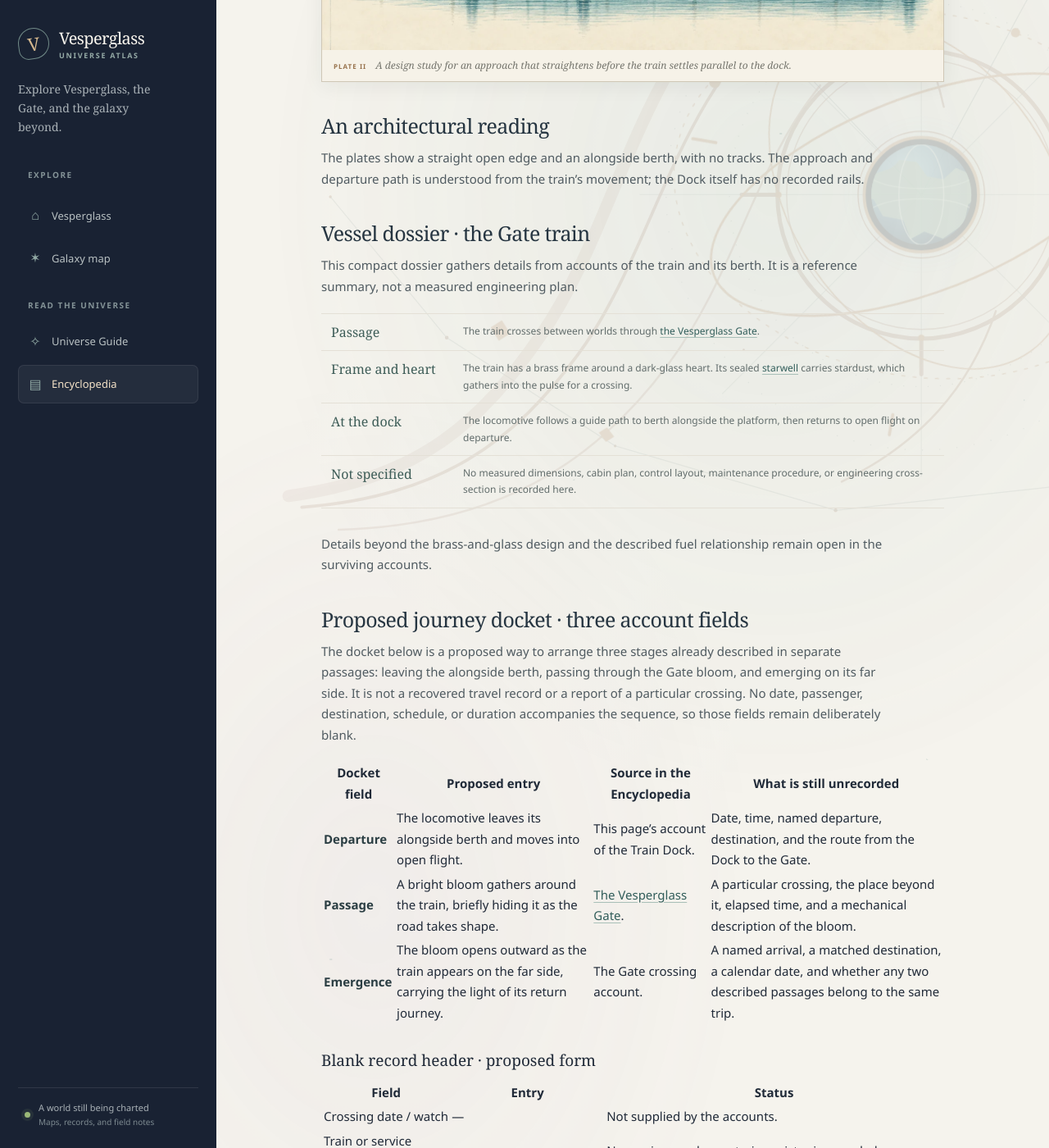
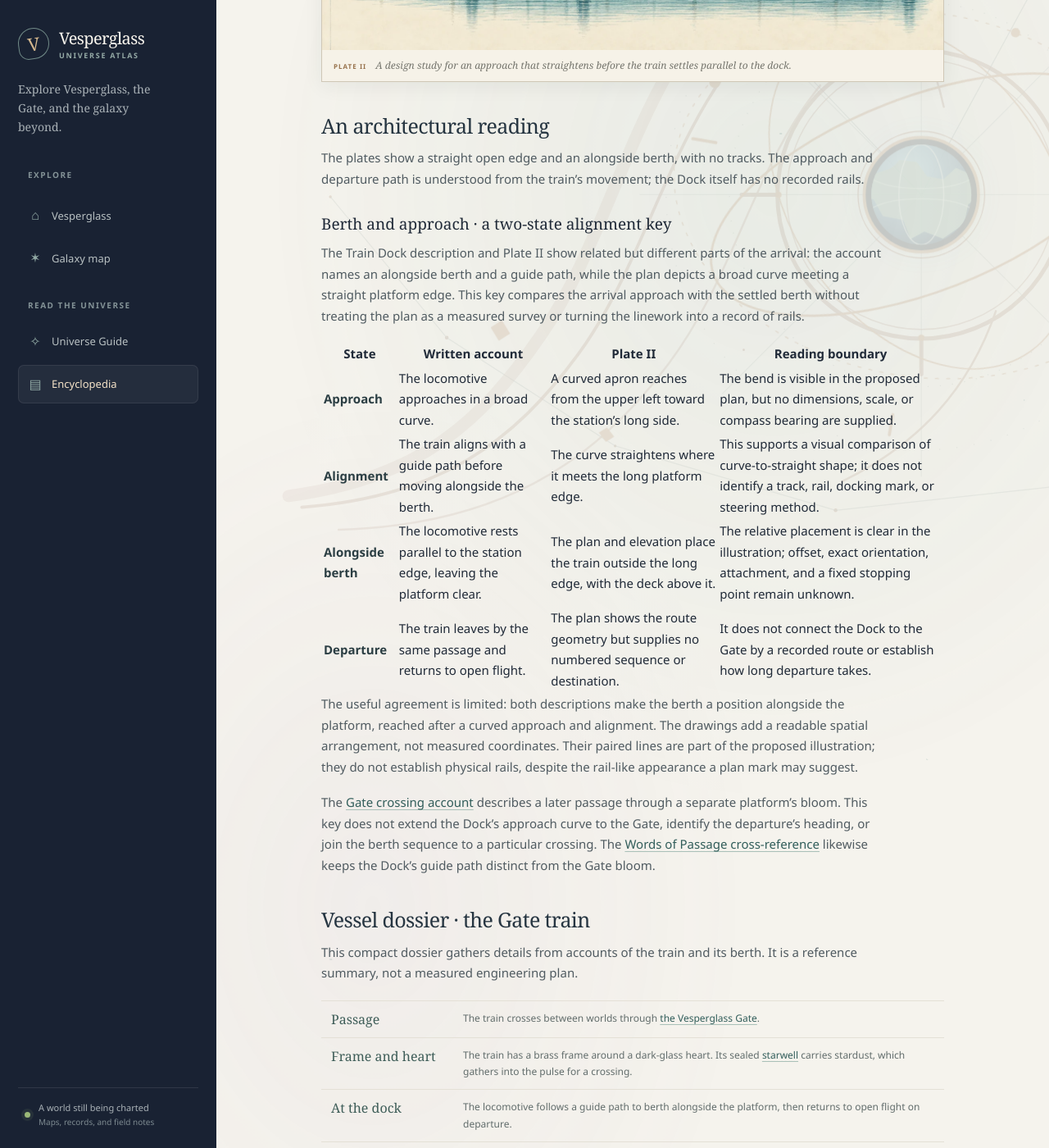
Before and after one commit to vesperglass/vesperglass.github.io, a Jekyll site: the page built from library/train-dock.md, in a window 1280 px wide and 1400 px high, scrolled down 1651 px. Shown: the whole window at 82% size. Built offline with Jekyll 4.4.1, drawn with Linux system fonts in a browser that asks for light colours.

Commit message:
DockAlignmentUpdate

```diff
--- a/assets/site.js
+++ b/assets/site.js
@@ -12,7 +12,7 @@
     { title: "Observatory Logbook", url: "/library/observatory/", summary: "Instruments, observations, comparisons, and records of the sky.", terms: "observatory logbook instruments orrery telescope charts comparison follow-up color sighting tube" },
     { title: "Star Archive", url: "/library/star-archive/", summary: "A reference room for the knowledge of the sky, with an evidence matrix for the proposed Unfixed Meridian chart and its margin-mark legend.", terms: "star archive books maps memory library Unfixed Meridian annotations uncertain reading unverified place evidence provenance source title scope maker compiler date coordinates chart catalog cataloguer" },
     { title: "The Vesperglass Gate", url: "/library/vesperglass-gate/", summary: "The detached portal platform, pictured aperture, and account of the Gate bloom.", terms: "vesperglass gate portal transit galaxy ring aperture arch cutaway construction bloom opening crossing" },
-    { title: "Vesperglass Train Dock", url: "/library/train-dock/", summary: "A clear landing apron, alongside berth, and proposed journey docket that separates departure, Gate bloom, and emergence from unrecorded itinerary details.", terms: "train dock berth station locomotive platform train journey docket departure crossing Gate bloom emergence passage itinerary date time passenger destination schedule duration cargo manifest route guide path" },
+    { title: "Vesperglass Train Dock", url: "/library/train-dock/", summary: "A clear landing apron, alongside berth, proposed approach-to-berth alignment key, and journey docket that separates departure, Gate bloom, and emergence from unrecorded itinerary details.", terms: "train dock berth station locomotive platform train journey docket departure crossing Gate bloom emergence passage itinerary date time passenger destination schedule duration cargo manifest route guide path alignment approach curve alongside offset orientation" },
     { title: "Vesperglass Postal Service", url: "/library/postal-service/", summary: "A proposed postal service, architectural seal, four-stamp issue, cancellation marks, and blank envelope-face layout.", terms: "postal service post postage stamp seal cancellation mark postmark mail correspondence letter envelope sender addressee Gate Workshop Observatory Compass Garden Tideglass Foundry" },
     { title: "Words of Passage", url: "/library/words-of-passage/", summary: "A reference to stardust, the starwell, Gate bloom, the Train Dock guide path, and reader pronunciation cues.", terms: "stardust starwell gate bloom guide path passage train dock pronunciation how to say stress syllables Vesperglass Tideglass" }
   ];
--- a/library/train-dock.md
+++ b/library/train-dock.md
@@ -27,6 +27,21 @@ Vesperglass Train Dock is a platform separate from the Vesperglass Gate. It give
 ## An architectural reading
 
 The plates show a straight open edge and an alongside berth, with no tracks. The approach and departure path is understood from the train's movement; the Dock itself has no recorded rails.
+
+### Berth and approach · a two-state alignment key
+
+The Train Dock description and Plate II show related but different parts of the arrival: the account names an alongside berth and a guide path, while the plan depicts a broad curve meeting a straight platform edge. This key compares the arrival approach with the settled berth without treating the plan as a measured survey or turning the linework into a record of rails.
+
+| State | Written account | Plate II | Reading boundary |
+| --- | --- | --- | --- |
+| **Approach** | The locomotive approaches in a broad curve. | A curved apron reaches from the upper left toward the station's long side. | The bend is visible in the proposed plan, but no dimensions, scale, or compass bearing are supplied. |
+| **Alignment** | The train aligns with a guide path before moving alongside the berth. | The curve straightens where it meets the long platform edge. | This supports a visual comparison of curve-to-straight shape; it does not identify a track, rail, docking mark, or steering method. |
+| **Alongside berth** | The locomotive rests parallel to the station edge, leaving the platform clear. | The plan and elevation place the train outside the long edge, with the deck above it. | The relative placement is clear in the illustration; offset, exact orientation, attachment, and a fixed stopping point remain unknown. |
+| **Departure** | The train leaves by the same passage and returns to open flight. | The plan shows the route geometry but supplies no numbered sequence or destination. | It does not connect the Dock to the Gate by a recorded route or establish how long departure takes. |
+
+The useful agreement is limited: both descriptions make the berth a position alongside the platform, reached after a curved approach and alignment. The drawings add a readable spatial arrangement, not measured coordinates. Their paired lines are part of the proposed illustration; they do not establish physical rails, despite the rail-like appearance a plan mark may suggest.
+
+The [Gate crossing account]({{ '/library/vesperglass-gate/' | relative_url }}) describes a later passage through a separate platform's bloom. This key does not extend the Dock's approach curve to the Gate, identify the departure's heading, or join the berth sequence to a particular crossing. The [Words of Passage cross-reference]({{ '/library/words-of-passage/' | relative_url }}) likewise keeps the Dock's guide path distinct from the Gate bloom.
 
 ## Vessel dossier · the Gate train
 
```
Also changed, not shown: ENCYCLOPEDIA_BACKLOG.md (+4 -3 lines), library.md (+1 -1 lines), library/changelog.md (+1 -0 lines).
